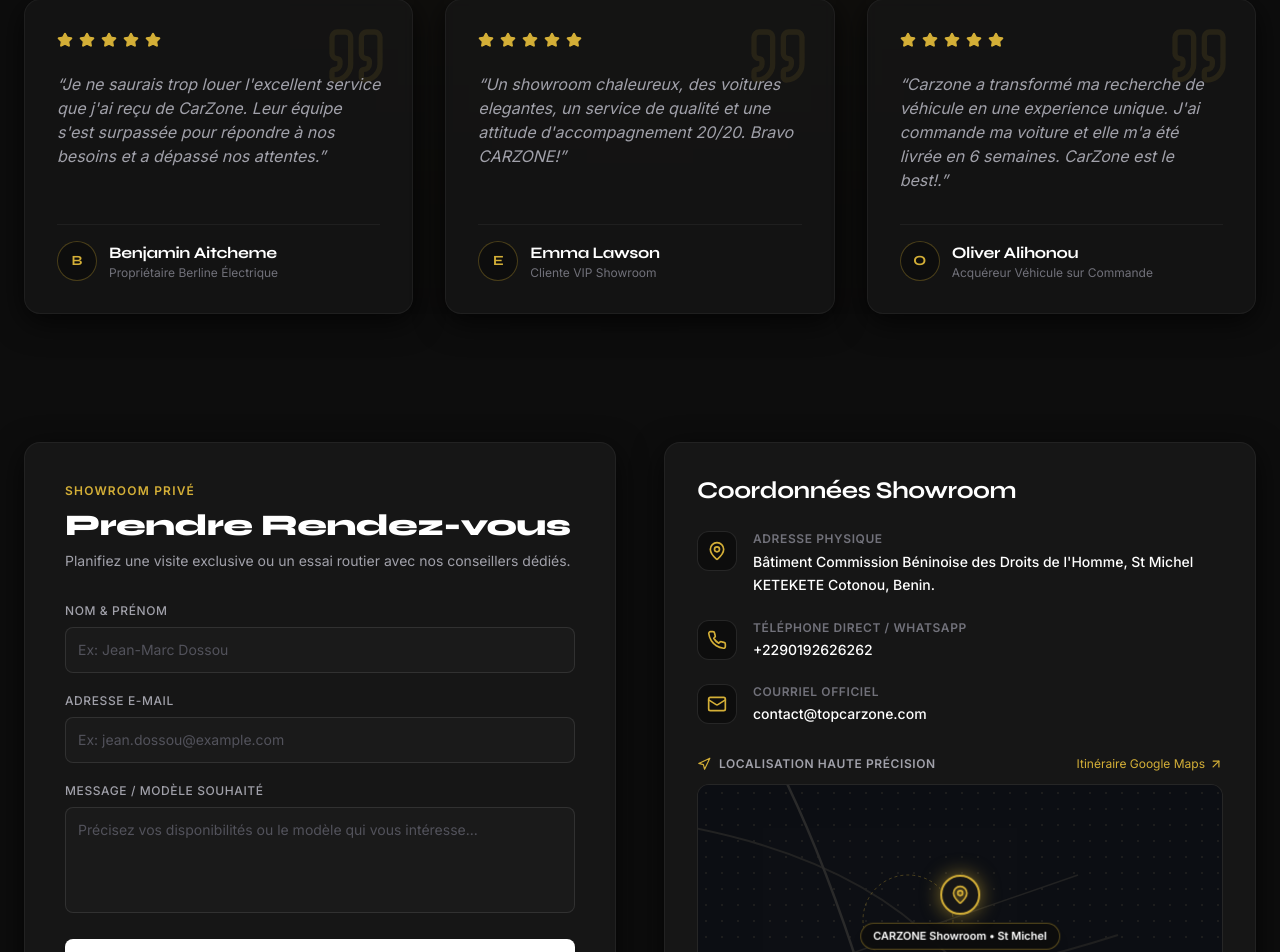
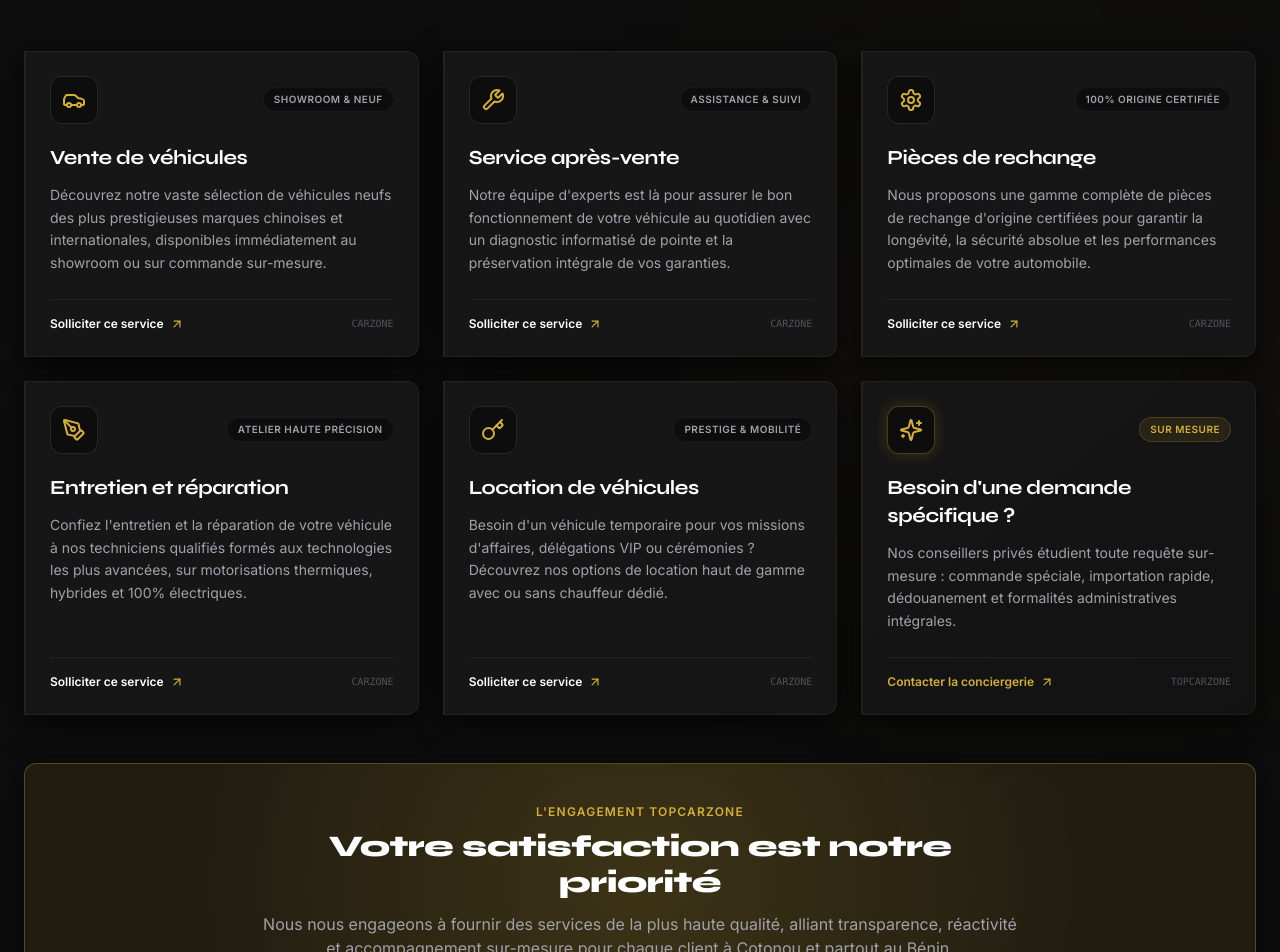
Before and after one commit to netwavestudioweb-creator/carzone_demo, a Next.js app: page / in a window 1280 px wide. Shown: the part 6031-6983 px from the top of the page. Built offline with nearby package versions, Linux system fonts and the light colour scheme.

Commit message:
feat: add ServicesSection with 5 core services and Topcarzone engagement block

```diff
--- a/app/page.tsx
+++ b/app/page.tsx
@@ -2,6 +2,7 @@
 import HeroSection from "@/components/HeroSection";
 import { CatalogSection } from "@/components/Catalog";
 import { ExperienceSection } from "@/components/Experience";
+import ServicesSection from "@/components/ServicesSection";
 import FooterContact from "@/components/FooterContact";
 import Image from "next/image";
 import Link from "next/link";
@@ -146,9 +147,9 @@
         </div>
       </section>
 
-      {/* 6. SECTION ENGAGEMENT CARZONE */}
-      <section id="services" className="py-24 px-6 max-w-7xl mx-auto border-t border-white/5">
-        <div id="about" className="text-center max-w-3xl mx-auto mb-16">
+      {/* 6. SECTION ENGAGEMENT CARZONE (A Propos / Qui Sommes-Nous) */}
+      <section id="about" className="py-24 px-6 max-w-7xl mx-auto border-t border-white/5">
+        <div className="text-center max-w-3xl mx-auto mb-16">
           <span className="inline-flex items-center gap-2 text-xs font-semibold uppercase tracking-widest text-[#D4AF37] mb-2">
             <Sparkles className="w-3.5 h-3.5" />
             <span>L&apos;Engagement CARZONE</span>
@@ -184,7 +185,10 @@
         </div>
       </section>
 
-      {/* 7. FOOTER CONTACT & LOCALISATION (Témoignages & Coordonnées St Michel) */}
+      {/* 7. NOS SERVICES (Vente, SAV, Pièces, Entretien, Location) */}
+      <ServicesSection />
+
+      {/* 8. FOOTER CONTACT & LOCALISATION (Témoignages & Coordonnées St Michel) */}
       <FooterContact />
     </main>
   );
--- /dev/null
+++ b/components/ServicesSection.tsx
@@ -0,0 +1,217 @@
+"use client";
+
+import { motion } from "framer-motion";
+import { Car, Wrench, Settings, PenTool, Key, Sparkles, ArrowUpRight } from "lucide-react";
+import Link from "next/link";
+
+interface ServiceItem {
+  id: string;
+  title: string;
+  description: string;
+  icon: typeof Car;
+  tag: string;
+}
+
+const servicesList: ServiceItem[] = [
+  {
+    id: "vente",
+    title: "Vente de véhicules",
+    description:
+      "Découvrez notre vaste sélection de véhicules neufs des plus prestigieuses marques chinoises et internationales, disponibles immédiatement au showroom ou sur commande sur-mesure.",
+    icon: Car,
+    tag: "Showroom & Neuf",
+  },
+  {
+    id: "sav",
+    title: "Service après-vente",
+    description:
+      "Notre équipe d'experts est là pour assurer le bon fonctionnement de votre véhicule au quotidien avec un diagnostic informatisé de pointe et la préservation intégrale de vos garanties.",
+    icon: Wrench,
+    tag: "Assistance & Suivi",
+  },
+  {
+    id: "pieces",
+    title: "Pièces de rechange",
+    description:
+      "Nous proposons une gamme complète de pièces de rechange d'origine certifiées pour garantir la longévité, la sécurité absolue et les performances optimales de votre automobile.",
+    icon: Settings,
+    tag: "100% Origine Certifiée",
+  },
+  {
+    id: "entretien",
+    title: "Entretien et réparation",
+    description:
+      "Confiez l'entretien et la réparation de votre véhicule à nos techniciens qualifiés formés aux technologies les plus avancées, sur motorisations thermiques, hybrides et 100% électriques.",
+    icon: PenTool,
+    tag: "Atelier Haute Précision",
+  },
+  {
+    id: "location",
+    title: "Location de véhicules",
+    description:
+      "Besoin d'un véhicule temporaire pour vos missions d'affaires, délégations VIP ou cérémonies ? Découvrez nos options de location haut de gamme avec ou sans chauffeur dédié.",
+    icon: Key,
+    tag: "Prestige & Mobilité",
+  },
+];
+
+const containerVariants = {
+  hidden: { opacity: 0 },
+  visible: {
+    opacity: 1,
+    transition: {
+      staggerChildren: 0.12,
+    },
+  },
+};
+
+const cardVariants = {
+  hidden: { opacity: 0, y: 25 },
+  visible: {
+    opacity: 1,
+    y: 0,
+    transition: {
+      duration: 0.55,
+      ease: [0.22, 1, 0.36, 1],
+    },
+  },
+};
+
+export default function ServicesSection() {
+  return (
+    <section id="services" className="py-24 bg-[#0D0D0D] text-white relative border-t border-white/5 overflow-hidden">
+      {/* Halo d'ambiance subtil */}
+      <div className="absolute top-1/3 right-0 w-[500px] h-[350px] bg-[#D4AF37]/5 blur-[140px] pointer-events-none" />
+
+      <div className="max-w-7xl mx-auto px-6 relative z-10">
+        {/* EN-TÊTE DE SECTION */}
+        <div className="text-center max-w-3xl mx-auto mb-16">
+          <div className="inline-flex items-center gap-2 px-4 py-1.5 rounded-full bg-white/5 border border-white/10 text-xs font-semibold tracking-widest text-[#D4AF37] uppercase mb-4 shadow-sm">
+            <Sparkles className="w-3.5 h-3.5 text-[#D4AF37]" />
+            <span>Nos Services</span>
+          </div>
+
+          {/* Titre (Police Syne) */}
+          <h2 className="font-syne text-3xl sm:text-4xl md:text-5xl font-extrabold text-white tracking-tight">
+            Au-delà de l&apos;ordinaire
+          </h2>
+
+          {/* Paragraphe d'intro */}
+          <p className="mt-4 text-[#A1A1AA] text-sm sm:text-base leading-relaxed font-sans max-w-2xl mx-auto">
+            Que vous cherchiez un véhicule neuf, des pièces de rechange d&apos;origine ou un service d&apos;entretien expert, TopCarZone répond à vos besoins avec rigueur et excellence.
+          </p>
+        </div>
+
+        {/* GRILLE DES 5 SERVICES (3 colonnes sur desktop) */}
+        <motion.div
+          variants={containerVariants}
+          initial="hidden"
+          whileInView="visible"
+          viewport={{ once: true, margin: "-80px" }}
+          className="grid grid-cols-1 md:grid-cols-2 lg:grid-cols-3 gap-6"
+        >
+          {servicesList.map((service) => {
+            const Icon = service.icon;
+            return (
+              <motion.div
+                key={service.id}
+                variants={cardVariants}
+                className="bg-[#161616] border-l-2 border-[#D4AF37] border-y border-r border-white/5 rounded-r-xl p-6 hover:bg-[#1A1A1A] transition-all duration-300 shadow-luxury-card flex flex-col justify-between group"
+              >
+                <div>
+                  <div className="flex items-center justify-between mb-5">
+                    <div className="w-12 h-12 rounded-xl bg-[#0D0D0D] border border-white/10 flex items-center justify-center text-[#D4AF37] group-hover:border-[#D4AF37]/50 group-hover:scale-110 transition-all duration-300 shadow-sm">
+                      <Icon className="w-6 h-6" />
+                    </div>
+                    <span className="text-[10px] font-semibold uppercase tracking-wider text-[#A1A1AA] px-2.5 py-1 rounded-full bg-[#0D0D0D] border border-white/5">
+                      {service.tag}
+                    </span>
+                  </div>
+
+                  <h3 className="font-syne text-xl font-bold text-white group-hover:text-[#D4AF37] transition-colors mb-3">
+                    {service.title}
+                  </h3>
+
+                  <p className="font-sans text-sm text-[#A1A1AA] leading-relaxed">
+                    {service.description}
+                  </p>
+                </div>
+
+                <div className="mt-6 pt-4 border-t border-white/5 flex items-center justify-between">
+                  <Link
+                    href="#contact"
+                    className="inline-flex items-center gap-1.5 text-xs font-semibold text-white group-hover:text-[#D4AF37] transition-colors"
+                  >
+                    <span>Solliciter ce service</span>
+                    <ArrowUpRight className="w-3.5 h-3.5 text-[#D4AF37] group-hover:translate-x-0.5 group-hover:-translate-y-0.5 transition-transform" />
+                  </Link>
+                  <span className="text-[10px] font-mono text-[#52525B]">CARZONE</span>
+                </div>
+              </motion.div>
+            );
+          })}
+
+          {/* CARTE RAPIDE CONSEIL VIP (Complète élégamment la grille 3x2) */}
+          <motion.div
+            variants={cardVariants}
+            className="bg-gradient-to-br from-[#161616] to-[#121212] border-l-2 border-[#D4AF37] border-y border-r border-white/5 rounded-r-xl p-6 hover:bg-[#1A1A1A] transition-all duration-300 shadow-luxury-card flex flex-col justify-between group"
+          >
+            <div>
+              <div className="flex items-center justify-between mb-5">
+                <div className="w-12 h-12 rounded-xl bg-[#0D0D0D] border border-[#D4AF37]/30 flex items-center justify-center text-[#D4AF37] shadow-[0_0_15px_rgba(212,175,55,0.2)]">
+                  <Sparkles className="w-6 h-6" />
+                </div>
+                <span className="text-[10px] font-semibold uppercase tracking-wider text-[#D4AF37] px-2.5 py-1 rounded-full bg-[#D4AF37]/10 border border-[#D4AF37]/20">
+                  Sur Mesure
+                </span>
+              </div>
+
+              <h3 className="font-syne text-xl font-bold text-white group-hover:text-[#D4AF37] transition-colors mb-3">
+                Besoin d&apos;une demande spécifique ?
+              </h3>
+
+              <p className="font-sans text-sm text-[#A1A1AA] leading-relaxed">
+                Nos conseillers privés étudient toute requête sur-mesure : commande spéciale, importation rapide, dédouanement et formalités administratives intégrales.
+              </p>
+            </div>
+
+            <div className="mt-6 pt-4 border-t border-white/5 flex items-center justify-between">
+              <Link
+                href="#contact"
+                className="inline-flex items-center gap-1.5 text-xs font-semibold text-[#D4AF37] hover:underline"
+              >
+                <span>Contacter la conciergerie</span>
+                <ArrowUpRight className="w-3.5 h-3.5" />
+              </Link>
+              <span className="text-[10px] font-mono text-[#52525B]">TOPCARZONE</span>
+            </div>
+          </motion.div>
+        </motion.div>
+
+        {/* 3. BLOC "L'engagement Topcarzone" */}
+        <motion.div
+          initial={{ opacity: 0, y: 30 }}
+          whileInView={{ opacity: 1, y: 0 }}
+          viewport={{ once: true }}
+          transition={{ duration: 0.6, delay: 0.2 }}
+          className="bg-[#D4AF37]/10 border border-[#D4AF37]/30 p-8 sm:p-10 rounded-xl mt-12 text-center relative overflow-hidden shadow-luxury-card backdrop-blur-sm"
+        >
+          {/* Lueur subtile en arrière-plan */}
+          <div className="absolute inset-0 bg-[radial-gradient(circle_at_center,rgba(212,175,55,0.15),transparent_70%)] pointer-events-none" />
+
+          <div className="relative z-10 max-w-3xl mx-auto">
+            <span className="text-xs font-semibold uppercase tracking-widest text-[#D4AF37] block mb-2">
+              L&apos;engagement Topcarzone
+            </span>
+            <h3 className="font-syne text-2xl sm:text-3xl font-extrabold text-white mb-3">
+              Votre satisfaction est notre priorité
+            </h3>
+            <p className="font-sans text-[#A1A1AA] text-sm sm:text-base leading-relaxed">
+              Nous nous engageons à fournir des services de la plus haute qualité, alliant transparence, réactivité et accompagnement sur-mesure pour chaque client à Cotonou et partout au Bénin.
+            </p>
+          </div>
+        </motion.div>
+      </div>
+    </section>
+  );
+}
```
